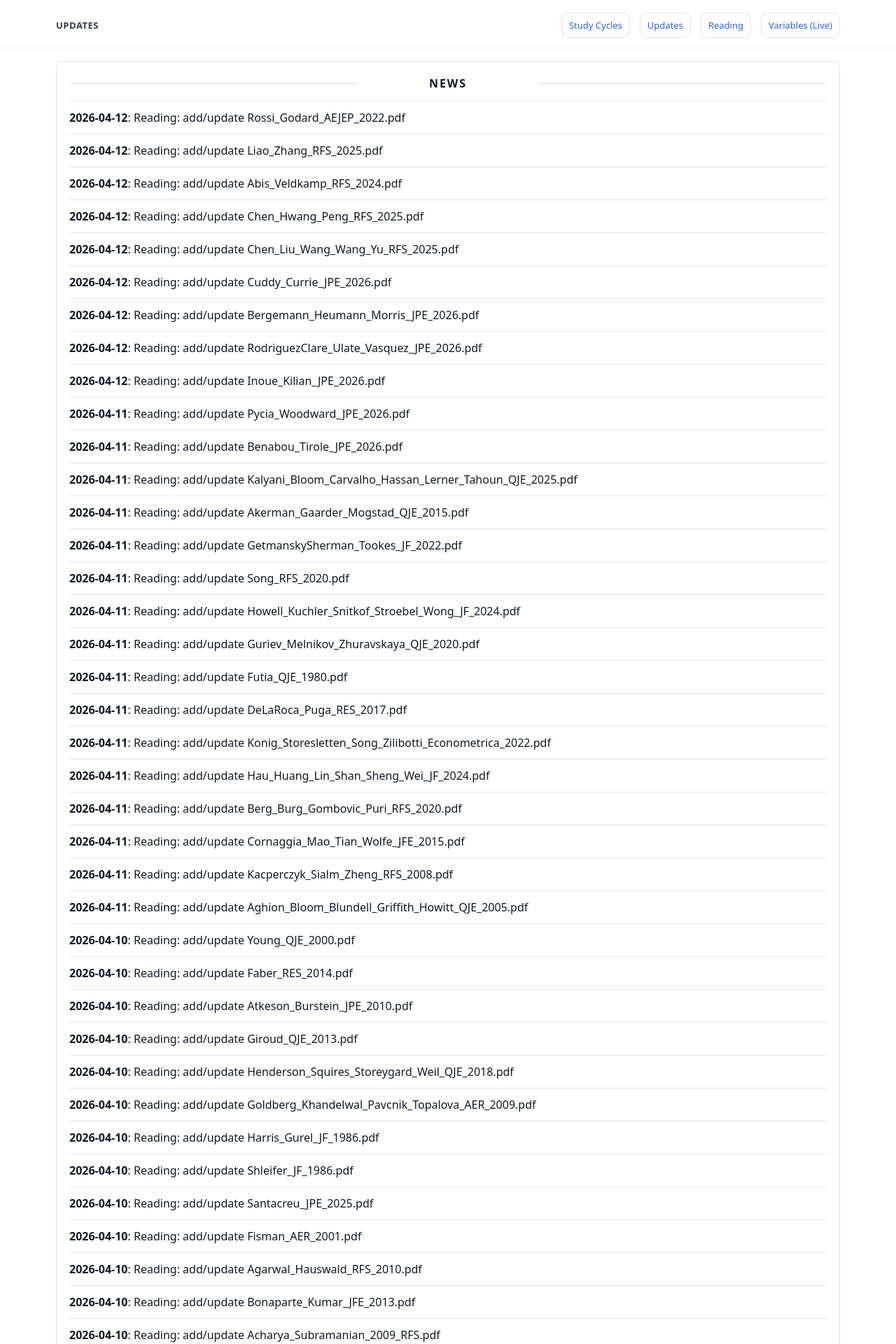
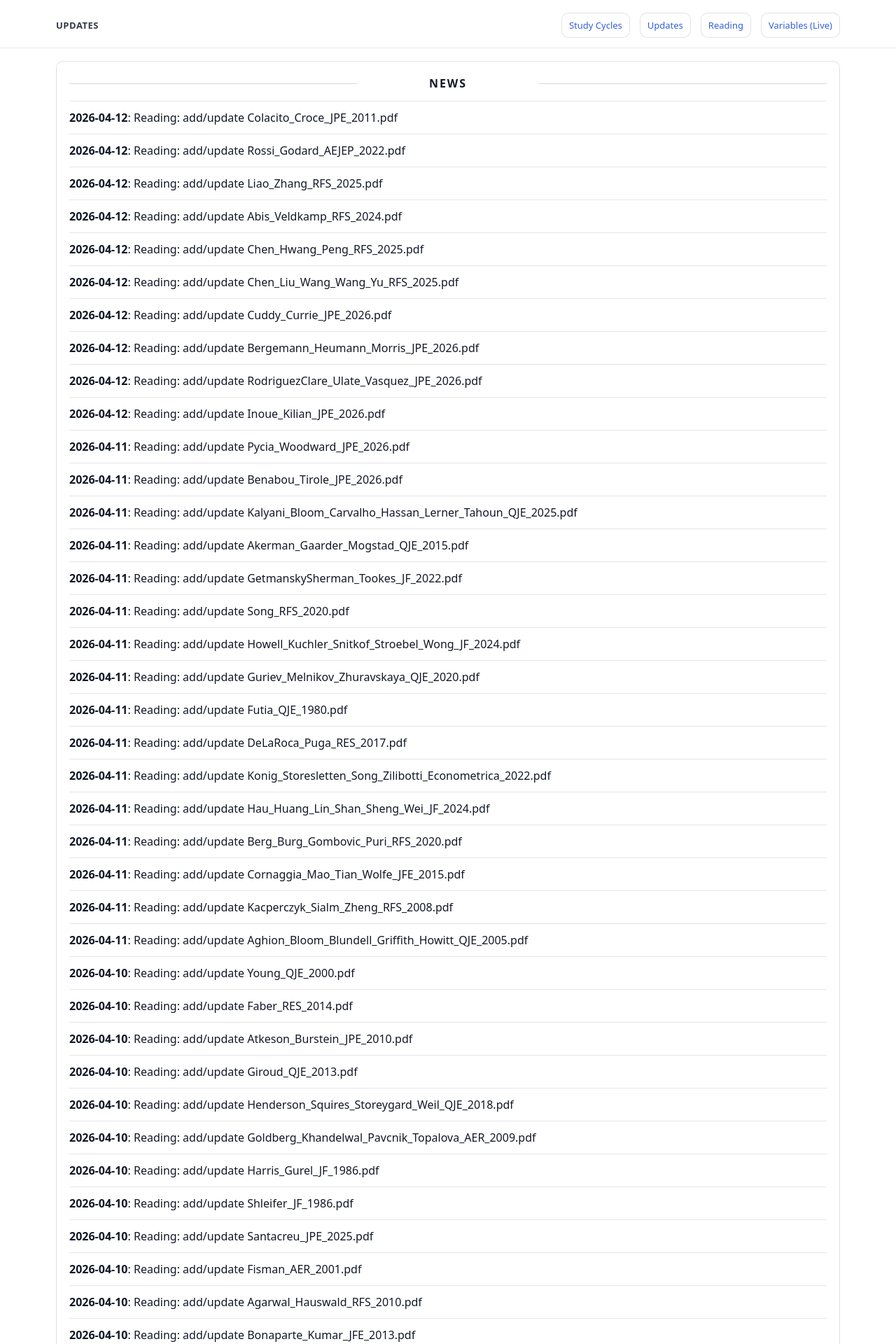
Before and after one commit to yaxinzn/study-archive, a Jekyll site: the page built from updates/index.md, in a window 1280 px wide. Shown: the top 1920 px of the page at 70% size. Built offline with Jekyll 4.4.1, drawn with Linux system fonts in a browser that asks for light colours; some of the changed text lies outside the part shown.

Commit message:
chore: update NEWS feed

```diff
--- a/_data/news.yml
+++ b/_data/news.yml
@@ -1,4 +1,7 @@
 # Auto-generated update history (sorted newest -> oldest). Do not edit manually.
+- ts: "1775988090"
+  date: "2026-04-12"
+  title: "Reading: add/update Colacito_Croce_JPE_2011.pdf"
 - ts: "1775986976"
   date: "2026-04-12"
   title: "Reading: add/update Rossi_Godard_AEJEP_2022.pdf"
```
